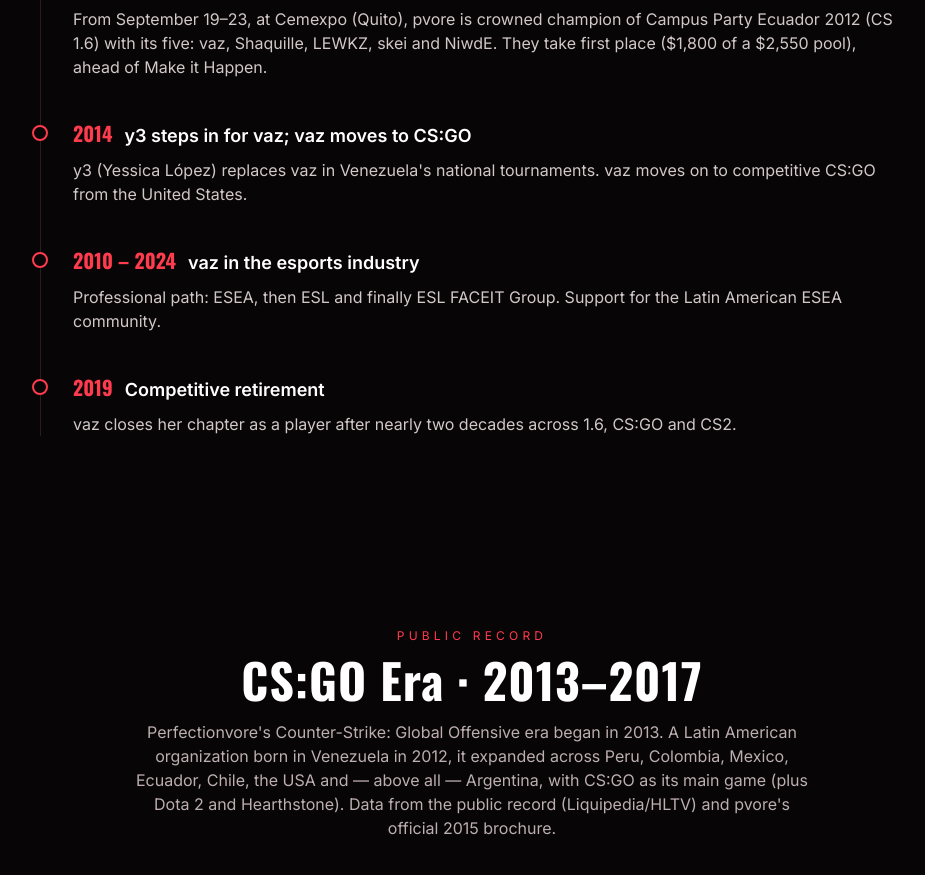
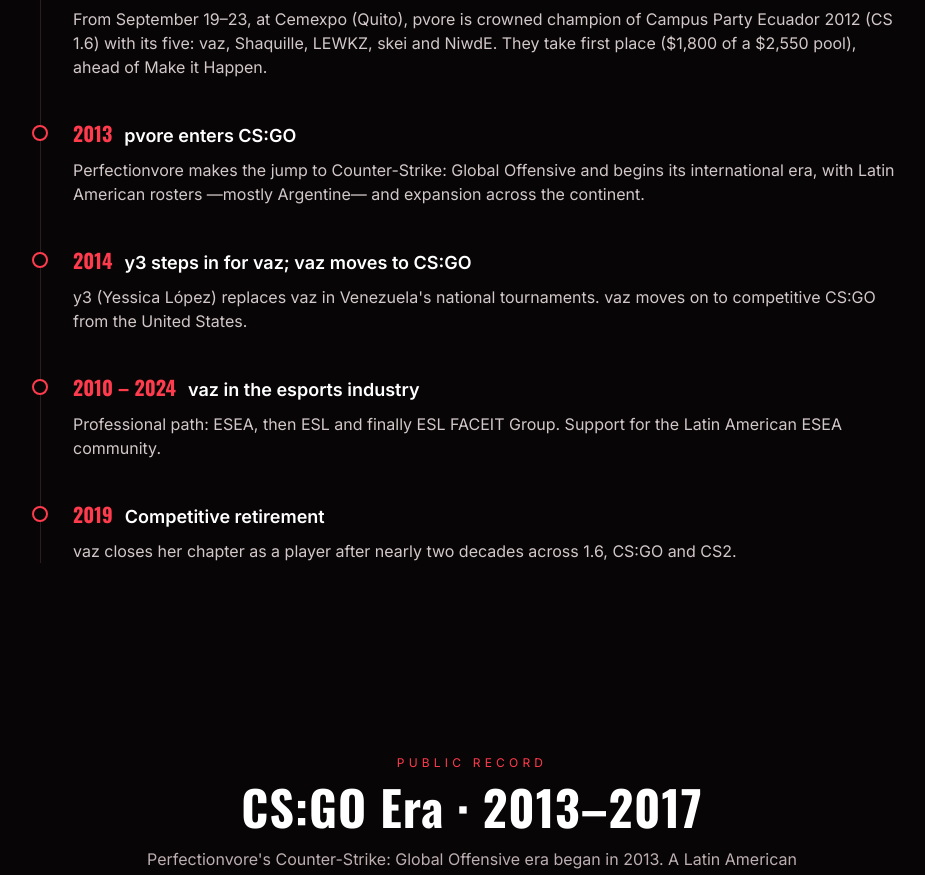
Before and after one commit to diurnalreign/perfectionvore, a React (Vite) app: page / in a window 1280 px wide. Shown: the part 4600-5475 px from the top of the page, without its empty margins (168-1093 px from the left). Built offline with nearby package versions, Linux system fonts and the light colour scheme.

Commit message:
Timeline: añade el inicio de pvore en CS:GO (2013)
Nuevo evento 2013 "pvore entra al CS:GO", entre la era 1.6 y 2014.

Co-Authored-By: Claude Opus 4.8 <noreply@anthropic.com>
Claude-Session: https://claude.ai/code/session_01BB6Kwsi6y9yUf3GDsb7pND

```diff
--- a/src/data/history.ts
+++ b/src/data/history.ts
@@ -61,6 +61,14 @@ const RAW_TIMELINE: RawTimelineEvent[] = [
     description: {
       es: 'Del 19 al 23 de septiembre, en Cemexpo (Quito), pvore se corona campeón de Campus Party Ecuador 2012 (CS 1.6) con su quinteto vaz, Shaquille, LEWKZ, skei y NiwdE. Se llevan el primer lugar ($1,800 de un pozo de $2,550), por delante de Make it Happen.',
       en: 'From September 19–23, at Cemexpo (Quito), pvore is crowned champion of Campus Party Ecuador 2012 (CS 1.6) with its five: vaz, Shaquille, LEWKZ, skei and NiwdE. They take first place ($1,800 of a $2,550 pool), ahead of Make it Happen.',
+    },
+  },
+  {
+    year: '2013',
+    title: { es: 'pvore entra al CS:GO', en: 'pvore enters CS:GO' },
+    description: {
+      es: 'Perfectionvore da el salto a Counter-Strike: Global Offensive e inicia su etapa internacional, con rosters latinoamericanos —sobre todo argentinos— y expansión por el continente.',
+      en: 'Perfectionvore makes the jump to Counter-Strike: Global Offensive and begins its international era, with Latin American rosters —mostly Argentine— and expansion across the continent.',
     },
   },
   {
```
